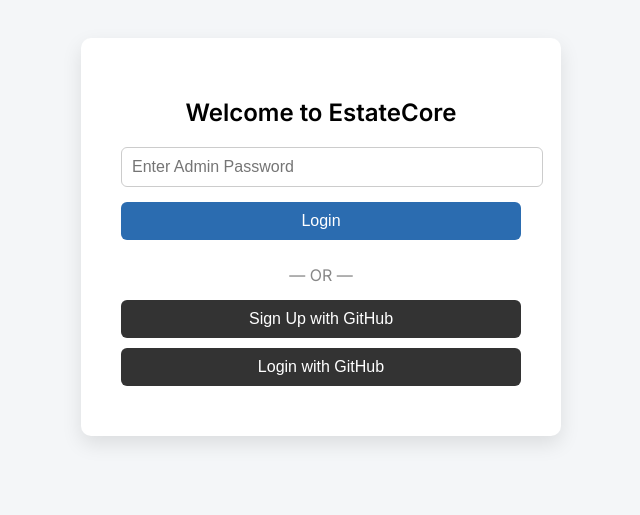
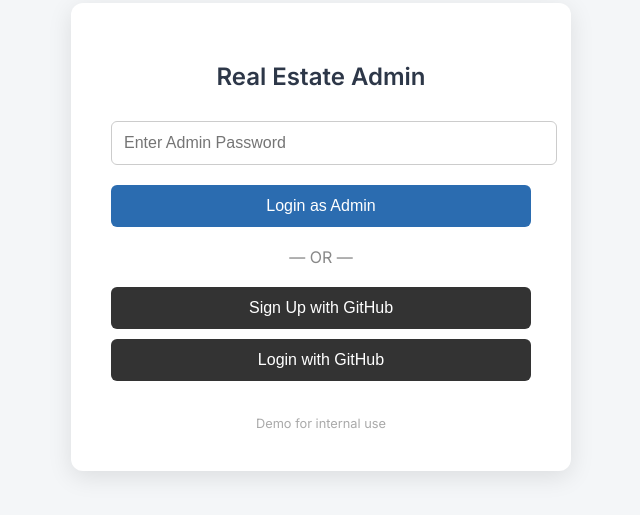
Before and after one commit to LAGIRETH/portfolio.sitr, a plain HTML site: page index.html in a window 1280 px wide. Shown: the part 163-678 px from the top of the page, without its empty margins (319-959 px from the left). Drawn offline with nearby package versions, Linux system fonts and the light colour scheme.

Commit message:
Update index.html

```diff
--- a/index.html
+++ b/index.html
@@ -2,69 +2,71 @@
 <html lang="en">
 <head>
   <meta charset="UTF-8" />
-  <meta name="viewport" content="width=device-width, initial-scale=1.0" />
-  <title>EstateCore Login</title>
-  <link href="https://fonts.googleapis.com/css2?family=Inter:wght@400;600&display=swap" rel="stylesheet" />
+  <meta name="viewport" content="width=device-width, initial-scale=1.0"/>
+  <title>Real Estate Admin Login</title>
+  <link href="https://fonts.googleapis.com/css2?family=Inter:wght@400;600&display=swap" rel="stylesheet"/>
   <style>
     body {
       margin: 0;
+      padding: 0;
       font-family: 'Inter', sans-serif;
-      background: #f4f6f8;
+      background-color: #f4f6f8;
       display: flex;
       justify-content: center;
       align-items: center;
       height: 100vh;
     }
 
-    .login-container {
-      background: white;
+    .container {
+      background: #fff;
       padding: 40px;
-      box-shadow: 0 8px 20px rgba(0, 0, 0, 0.1);
-      border-radius: 10px;
+      border-radius: 12px;
+      box-shadow: 0 6px 25px rgba(0,0,0,0.1);
       width: 100%;
-      max-width: 400px;
+      max-width: 420px;
     }
 
     h2 {
-      margin-bottom: 20px;
       text-align: center;
       font-weight: 600;
+      margin-bottom: 30px;
+      color: #2d3748;
     }
 
     input {
       width: 100%;
-      padding: 10px;
+      padding: 12px;
+      border: 1px solid #ccc;
+      border-radius: 6px;
       margin-bottom: 15px;
-      border-radius: 6px;
-      border: 1px solid #ccc;
       font-size: 1rem;
     }
 
     button {
       width: 100%;
-      padding: 10px;
-      background: #2b6cb0;
-      color: white;
+      padding: 12px;
       border: none;
       border-radius: 6px;
+      background-color: #2b6cb0;
+      color: white;
       font-size: 1rem;
       cursor: pointer;
-      margin-bottom: 10px;
+      transition: background 0.3s;
     }
 
     button:hover {
-      background: #225b98;
+      background-color: #225b98;
     }
 
     .or {
       text-align: center;
-      margin: 15px 0;
       color: #888;
+      margin: 20px 0;
     }
 
     .github-btn {
       background: #333;
-      color: white;
+      margin-bottom: 10px;
     }
 
     .github-btn:hover {
@@ -75,24 +77,35 @@
       color: red;
       font-size: 0.9rem;
       margin-top: -10px;
-      margin-bottom: 10px;
+      margin-bottom: 15px;
+      display: block;
+    }
+
+    .footer-note {
+      font-size: 0.8rem;
+      text-align: center;
+      margin-top: 25px;
+      color: #aaa;
     }
   </style>
 </head>
 <body>
-  <div class="login-container">
-    <h2>Welcome to EstateCore</h2>
+
+  <div class="container">
+    <h2>Real Estate Admin</h2>
 
     <form id="login-form">
       <input type="password" id="password" placeholder="Enter Admin Password" required />
-      <div class="error" id="error"></div>
-      <button type="submit">Login</button>
+      <span class="error" id="error"></span>
+      <button type="submit">Login as Admin</button>
     </form>
 
     <div class="or">— OR —</div>
 
     <button id="signup-btn" class="github-btn">Sign Up with GitHub</button>
     <button id="github-login-btn" class="github-btn">Login with GitHub</button>
+
+    <div class="footer-note">Demo for internal use</div>
   </div>
 
   <script src="https://cdn.jsdelivr.net/npm/@supabase/supabase-js"></script>
```
